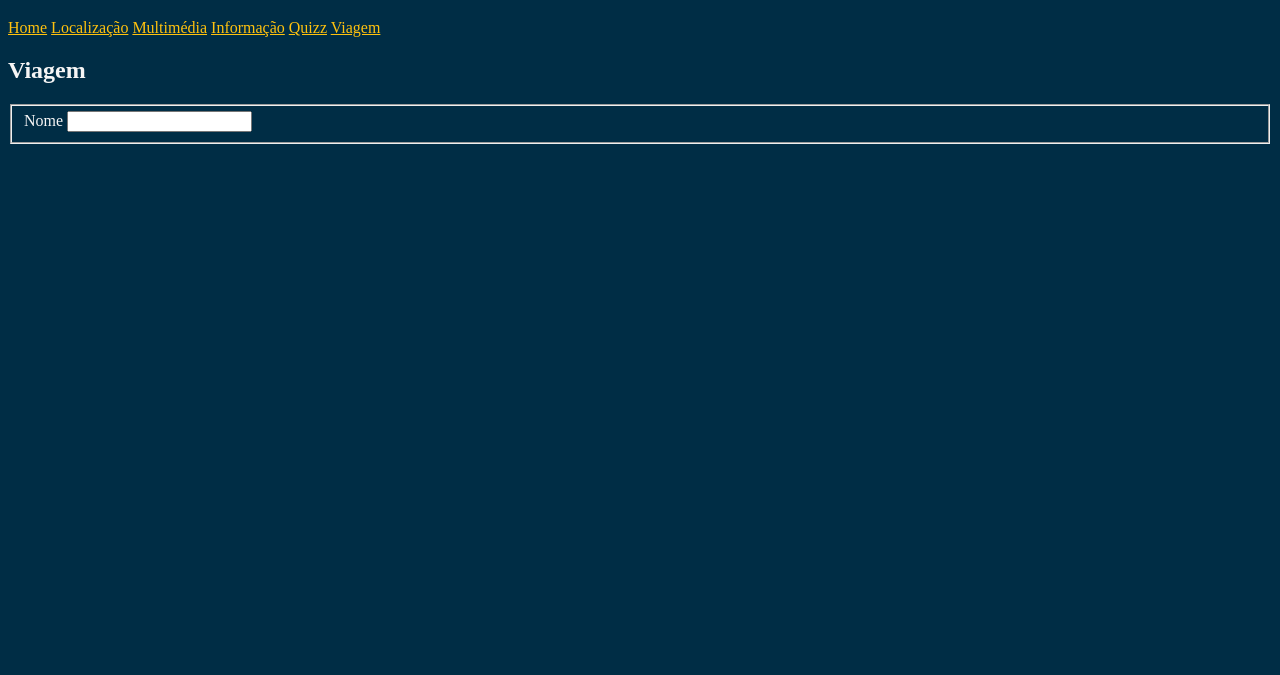
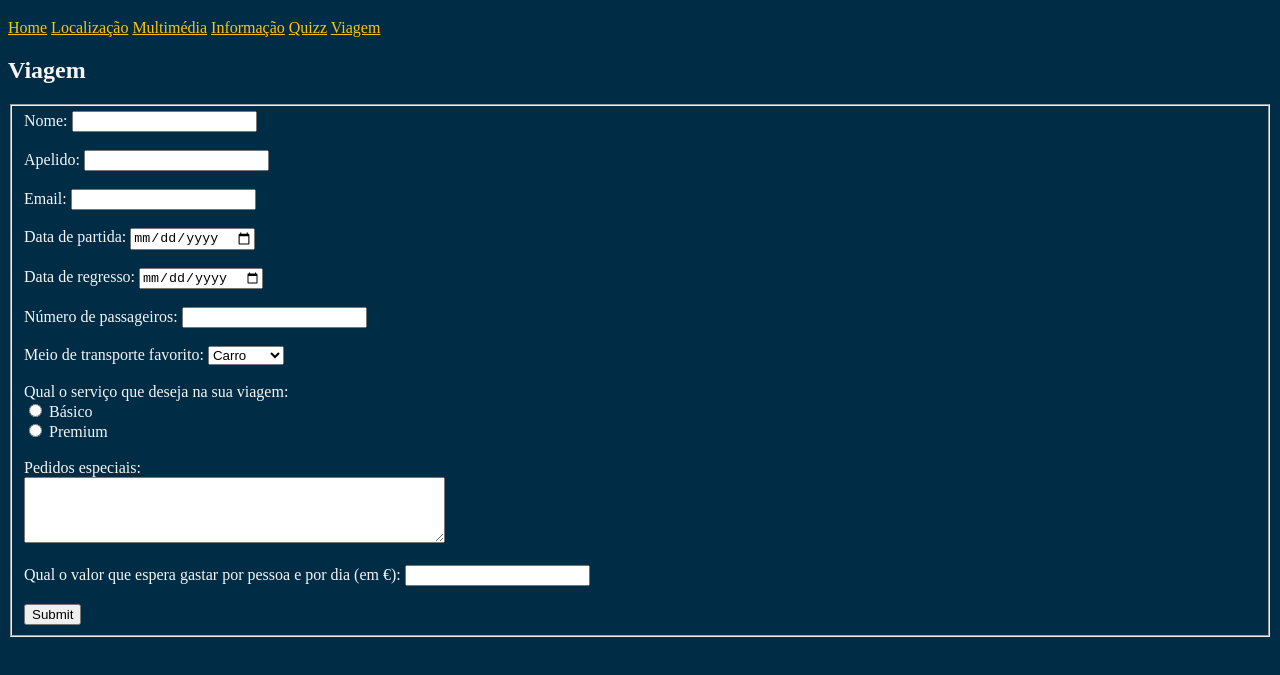
Before and after one commit to rodrigomacsantos/rodrigomacsantos.github.io, a plain HTML site: page lab3/viagem.html in a window 1280 px wide. Shown: the part 61-736 px from the top of the page. Drawn offline with Linux system fonts and the light colour scheme.

Commit message:
Finished viagem.html

```diff
--- a/lab3/viagem.html
+++ b/lab3/viagem.html
@@ -20,9 +20,54 @@
     <fieldset>
         <form method="get" action="https://postman-echo.com/get">
 
-            <label>Nome</label>
-            <input type="txt" required>
+            <label for="nome">Nome:</label>
+            <input type="text" id="nome" name="nome" required><br><br>
 
+            <!-- Apelido -->
+            <label for="apelido">Apelido:</label>
+            <input type="text" id="apelido" name="apelido" required><br><br>
+
+            <!-- Email -->
+            <label for="email">Email:</label>
+            <input type="email" id="email" name="email" required><br><br>
+
+            <!-- Data de partida -->
+            <label for="data_partida">Data de partida:</label>
+            <input type="date" id="data_partida" name="data_partida" required><br><br>
+
+            <!-- Data de regresso -->
+            <label for="data_regresso">Data de regresso:</label>
+            <input type="date" id="data_regresso" name="data_regresso" ><br><br>
+
+            <!-- Número de passageiros -->
+            <label for="num_passageiros">Número de passageiros:</label>
+            <input type="number" id="num_passageiros" name="num_passageiros" min="1" ><br><br>
+
+            <!-- Meio de transporte favorito -->
+            <label for="transporte">Meio de transporte favorito:</label>
+            <select id="transporte" name="transporte" >
+                <option value="carro">Carro</option>
+                <option value="comboio">Comboio</option>
+                <option value="aviao">Avião</option>
+                <option value="outros">Outros</option>
+            </select><br><br>
+
+            <!-- Serviço desejado -->
+            <label for="servico">Qual o serviço que deseja na sua viagem:</label><br>
+            <input type="radio" id="basico" name="servico" value="basico" >
+            <label for="basico">Básico</label><br>
+            <input type="radio" id="premium" name="servico" value="premium" >
+            <label for="premium">Premium</label><br><br>
+
+            <!-- Pedidos especiais -->
+            <label for="pedidos_especiais">Pedidos especiais:</label><br>
+            <textarea id="pedidos_especiais" name="pedidos_especiais" rows="4" cols="50"></textarea><br><br>
+
+            <!-- Valor esperado por pessoa e por dia -->
+            <label for="valor_gasto">Qual o valor que espera gastar por pessoa e por dia (em €):</label>
+            <input type="number" id="valor_gasto" name="valor_gasto" min="0" step="0.01" ><br><br>
+
+            <input type="submit">
         </form>
     </fieldset>
 
```
